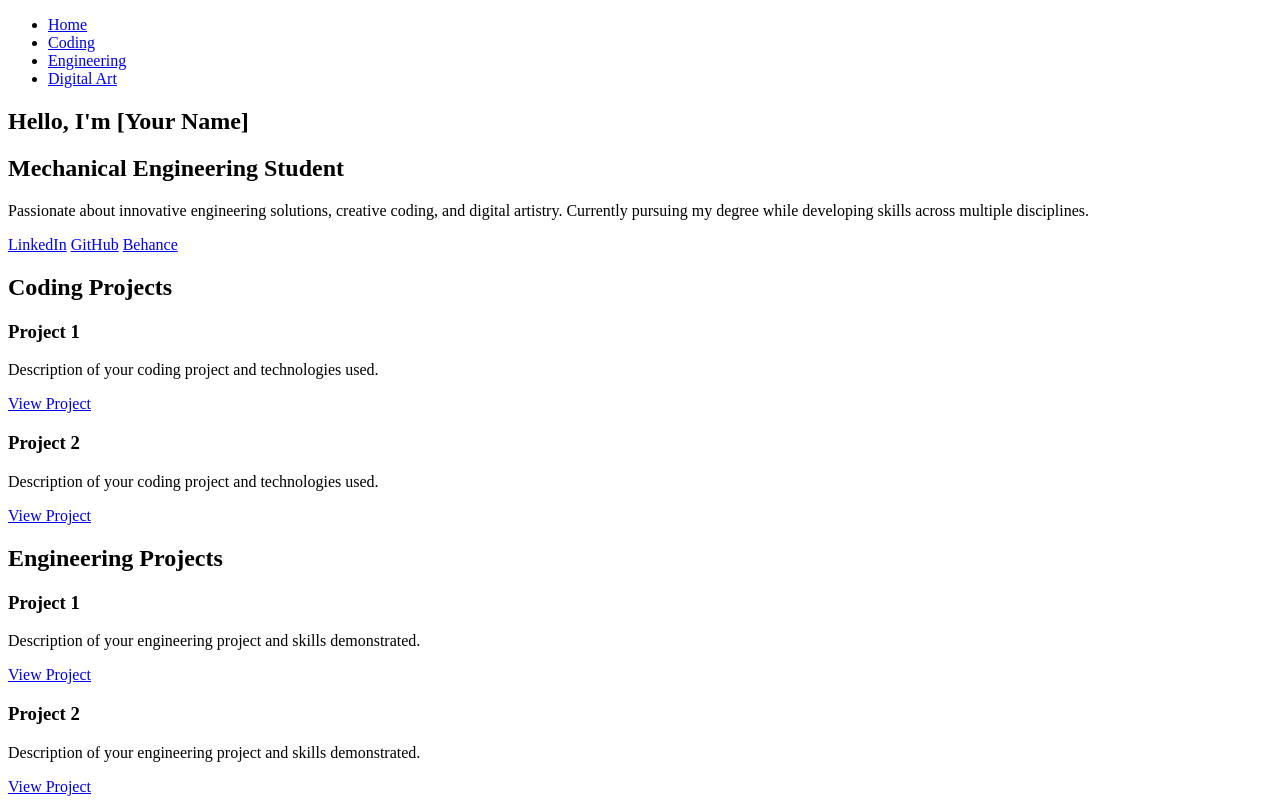
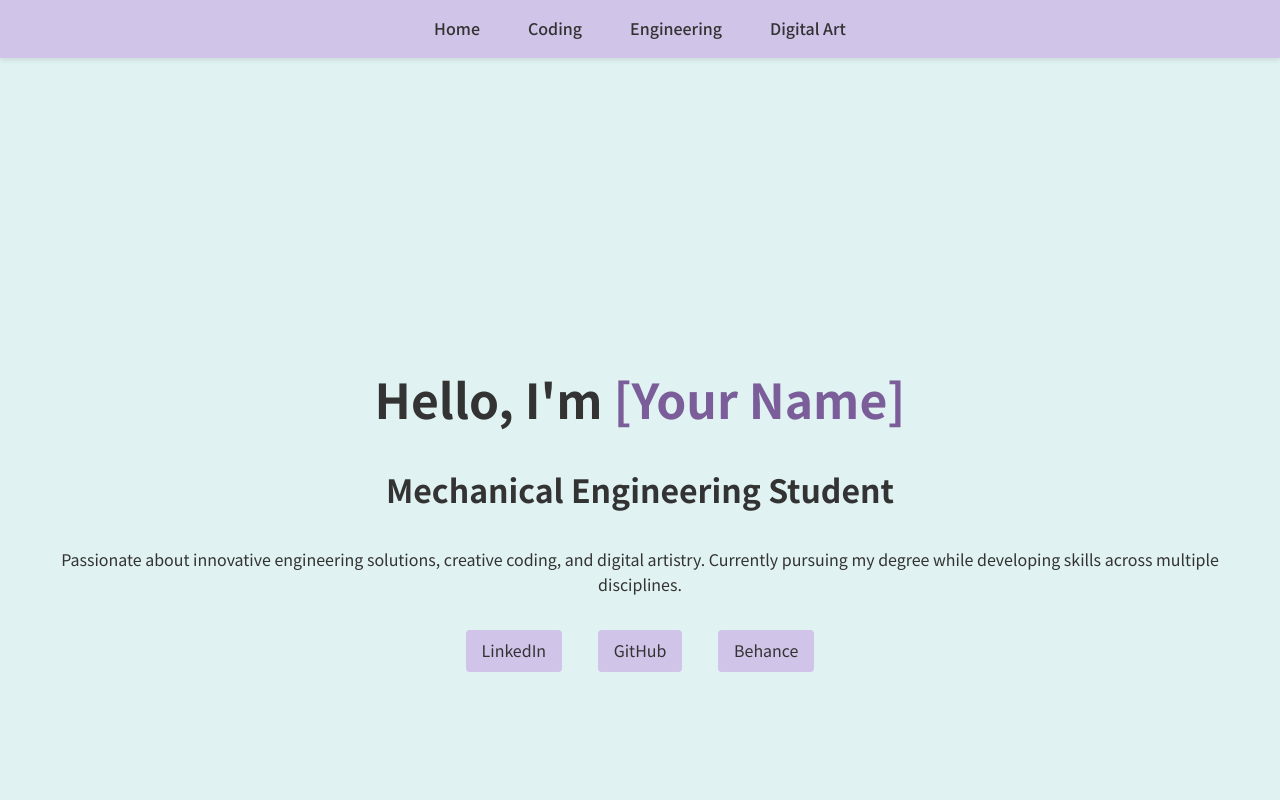
Before and after one commit to SixPlusOne7/testingg, a plain HTML site: page index.html in a window 1280 px wide. Shown: the top 800 px of the page. Drawn offline with Linux system fonts and the light colour scheme.

Commit message:
Update styles.css

```diff
--- a/styles.css
+++ b/styles.css
@@ -1,88 +1,175 @@
-/* Add to your existing CSS */
-
-/* Accessibility: Focus styles */
-a:focus,
-button:focus,
-input:focus,
-textarea:focus {
-    outline: 2px solid var(--zhuye);
-    outline-offset: 2px;
+/* Traditional Chinese Pastel Color Palette */
+:root {
+    --qing: #E0F2F1;      /* 青 (light cyan) */
+    --fen: #F8BBD0;       /* 粉 (light pink) */
+    --huang: #FFF9C4;     /* 黄 (light yellow) */
+    --danqing: #B3E5FC;   /* 淡青 (pale blue) */
+    --danzi: #D1C4E9;     /* 淡紫 (pale purple) */
+    --text-dark: #333333;
+    --text-light: #f5f5f5;
 }
 
-/* Mobile menu styles */
-.mobile-menu-btn {
-    display: none;
-    background: none;
-    border: none;
-    color: var(--text-light);
-    font-size: 1.5rem;
-    cursor: pointer;
-    padding: 0.5rem;
+body {
+    font-family: 'Noto Sans SC', sans-serif;
+    margin: 0;
+    padding: 0;
+    color: var(--text-dark);
+    line-height: 1.6;
 }
 
-/* Error states */
-.error {
-    border-color: #ff3333 !important;
+#navbar {
+    position: fixed;
+    top: 0;
+    width: 100%;
+    background-color: var(--danzi);
+    z-index: 1000;
+    box-shadow: 0 2px 5px rgba(0,0,0,0.1);
 }
 
-.error-message {
-    color: #ff3333;
-    font-size: 0.8rem;
-    margin-top: 0.3rem;
-    display: none;
+#navbar ul {
+    display: flex;
+    justify-content: center;
+    list-style: none;
+    padding: 1rem 0;
+    margin: 0;
 }
 
-.error .error-message {
-    display: block;
+#navbar li {
+    margin: 0 1.5rem;
 }
 
-/* Print styles */
-@media print {
-    #navbar,
-    .mobile-menu-btn,
-    footer {
-        display: none !important;
+#navbar a {
+    text-decoration: none;
+    color: var(--text-dark);
+    font-weight: 500;
+    transition: color 0.3s;
+}
+
+#navbar a:hover {
+    color: #7B5D9A;
+}
+
+.section {
+    min-height: 100vh;
+    padding: 6rem 2rem 2rem;
+    display: flex;
+    align-items: center;
+}
+
+.container {
+    max-width: 1200px;
+    margin: 0 auto;
+    width: 100%;
+}
+
+#home {
+    background-color: var(--qing);
+    text-align: center;
+}
+
+#coding {
+    background-color: var(--fen);
+}
+
+#engineering {
+    background-color: var(--huang);
+}
+
+#art {
+    background-color: var(--danqing);
+}
+
+h1 {
+    font-size: 3rem;
+    margin-bottom: 1rem;
+}
+
+h2 {
+    font-size: 2rem;
+    margin-bottom: 2rem;
+    text-align: center;
+}
+
+.highlight {
+    color: #7B5D9A;
+    font-weight: 700;
+}
+
+.projects-grid {
+    display: grid;
+    grid-template-columns: repeat(auto-fit, minmax(300px, 1fr));
+    gap: 2rem;
+    margin-top: 2rem;
+}
+
+.project-card {
+    background-color: rgba(255, 255, 255, 0.8);
+    padding: 1.5rem;
+    border-radius: 8px;
+    box-shadow: 0 4px 6px rgba(0,0,0,0.1);
+    transition: transform 0.3s;
+}
+
+.project-card:hover {
+    transform: translateY(-5px);
+}
+
+.btn {
+    display: inline-block;
+    background-color: var(--danzi);
+    color: var(--text-dark);
+    padding: 0.5rem 1rem;
+    border-radius: 4px;
+    text-decoration: none;
+    margin-top: 1rem;
+    transition: background-color 0.3s;
+}
+
+.btn:hover {
+    background-color: #B39DDB;
+}
+
+.social-links {
+    margin-top: 2rem;
+}
+
+.social-icon {
+    display: inline-block;
+    margin: 0 1rem;
+    padding: 0.5rem 1rem;
+    background-color: var(--danzi);
+    color: var(--text-dark);
+    border-radius: 4px;
+    text-decoration: none;
+    transition: background-color 0.3s;
+}
+
+.social-icon:hover {
+    background-color: #B39DDB;
+}
+
+footer {
+    text-align: center;
+    padding: 1rem;
+    background-color: var(--danzi);
+    color: var(--text-dark);
+}
+
+@media (max-width: 768px) {
+    #navbar ul {
+        flex-direction: column;
+        align-items: center;
     }
 
-    body {
-        background: white !important;
-        color: black !important;
+    #navbar li {
+        margin: 0.5rem 0;
     }
 
-    .btn {
-        display: none !important;
+    h1 {
+        font-size: 2rem;
     }
 
-    section {
-        padding: 1rem 0 !important;
-        page-break-inside: avoid;
+    h2 {
+        font-size: 1.5rem;
     }
 }
-
-/* Media query for mobile menu */
-@media (max-width: 768px) {
-    /* Existing mobile styles... */
-
-    /* Add mobile menu specific styles */
-    .mobile-menu-btn {
-        display: block;
-    }
-
-    #navbar ul {
-        position: fixed;
-        top: 80px;
-        left: 0;
-        width: 100%;
-        background: var(--fochi);
-        flex-direction: column;
-        align-items: center;
-        padding: 1rem 0;
-        max-height: 0;
-        overflow: hidden;
-        transition: max-height 0.3s ease;
-    }
-
-    #navbar ul.show {
-        max-height: 500px;
-    }
-}
```
